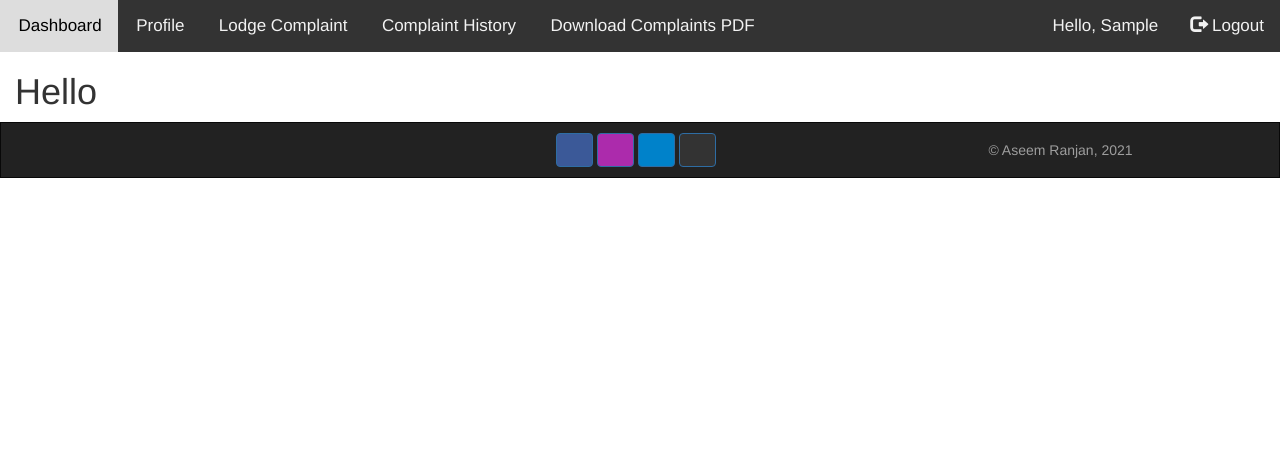
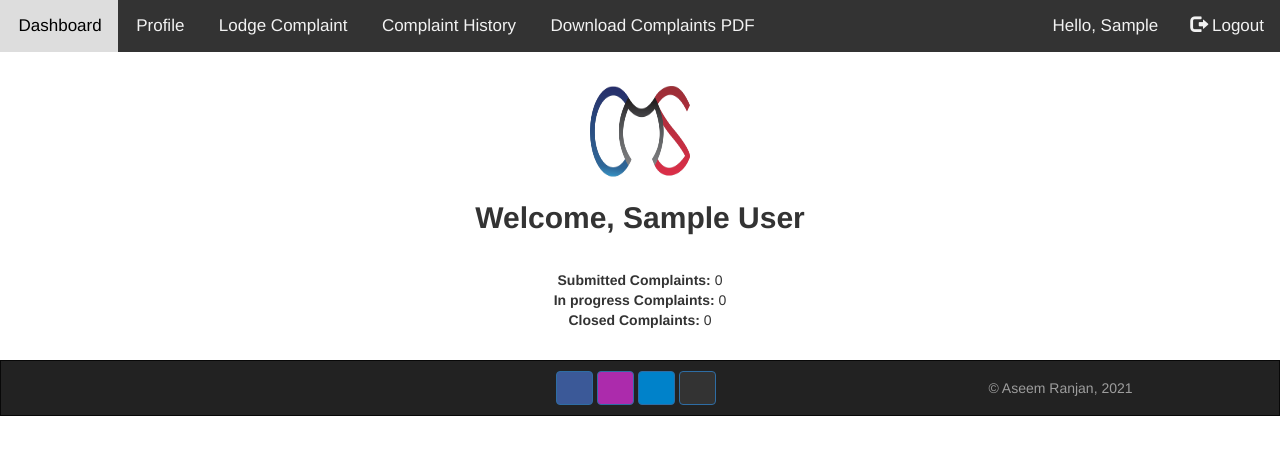
Before and after one commit to aseem0510/Complaint-Management-System, a Django app: page /catalog/dashboard in a window 1280 px wide. Shown: the top 455 px of the page. Run offline with Django 3.2, Linux system fonts and the light colour scheme; the visitor is signed in with stand-in values (Sample User, id 1); data that the repository does not hold is empty; some libraries are stand-ins or nearby versions; some web fonts are replaced.

Commit message:
Dashboard done

```diff
--- a/accounts/templates/accounts/login.html
+++ b/accounts/templates/accounts/login.html
@@ -183,7 +183,7 @@
             {% csrf_token %}
 
             <div class="container, text-center">
-                <img class="text-center, mb-4" src="/static/images/6.jpg" alt="Image Not Found" width="100" height="100">
+                <img class="text-center, mb-4" src="/static/images/logo.png" alt="Image Not Found" width="100" height="100">
             </div>
 
             <h1 class="h3 mb-3 fw-normal, text-center">Please sign in</h1>
--- a/catalog/templates/catalog/dashboard.html
+++ b/catalog/templates/catalog/dashboard.html
@@ -137,6 +137,11 @@
         margin-right: 0px;
     }
 
+    .font{
+        font-size: 30px;
+    }
+
+
 {% endblock style %}
 
 
@@ -160,7 +165,20 @@
     {% include 'catalog/navbar.html' %}
 
     <div class="container-fluid">
-        <h1>Hello</h1>
+
+        <div class="container, text-center">
+            <img class="text-center, mt-5 mb-4" src="/static/images/logo.png" alt="Image Not Found" width="100" height="100">
+        </div>
+
+        <div class="container, text-center font">
+            <strong>Welcome, {{user.first_name}} {{user.last_name}}</strong>
+        </div>
+
+        <div class="container, text-center mt-5 mb-5">
+            <b>Submitted Complaints:</b> {{d.submitted}} <br>
+            <b>In progress Complaints:</b> {{d.inProgress}} <br>
+            <b>Closed Complaints:</b> {{d.close}} <br>
+        </div>
 
 
 
--- a/catalog/views.py
+++ b/catalog/views.py
@@ -21,7 +21,32 @@ from xhtml2pdf import pisa
 # Create your views here.
 
 def dashboard(request):
-    return render(request, 'catalog/dashboard.html')
+
+    temp = request.user
+
+    comp = ComplaintDetail.objects.filter(user_Key=temp).all()
+
+    submitted = 0
+    inProgress = 0
+    close = 0
+    for i in comp:
+
+        qq = i.remark
+        qq = qq.lower()
+
+        if qq == "submitted":
+            submitted += 1
+
+        elif qq == "in progress":
+            inProgress += 1
+
+        elif qq == "close":
+            close += 1
+
+
+    d = {"submitted": submitted, "inProgress": inProgress, "close": close}
+
+    return render(request, 'catalog/dashboard.html', {"d": d})
 
 """
 def changePassword(request):
@@ -187,7 +212,13 @@ def render_pdf_view(request):
     # creating pdf
 
     template_path = 'catalog/DownloadPdf.html'
-    context = {'d': d, 'temp': temp}
+
+    try:
+        temp1 = temp.detail
+        context = {'d': d, 'temp': temp, 'temp1': temp1}
+
+    except:
+        context = {'d': d, 'temp': temp}
 
     # Create a Django response object, and specify content_type as pdf
     response = HttpResponse(content_type='application/pdf')
```
Also changed, not shown: catalog/templates/catalog/DownloadPdf.html (+10 -1 lines), static/images/logo.png (added).
